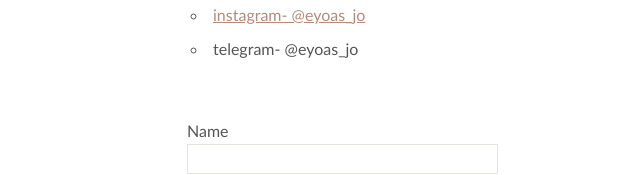
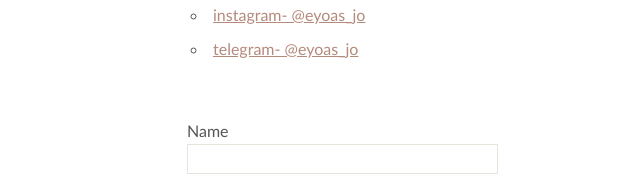
Before and after one commit to Eyoas/Eyoas.github.io, a plain HTML site: page contact.html in a window 1280 px wide. Shown: the part 752-927 px from the top of the page, 263-903 px from the left. Drawn offline with Linux system fonts and the light colour scheme.

Commit message:
Update contact.html

```diff
--- a/contact.html
+++ b/contact.html
@@ -72,7 +72,7 @@
                     <li>tel- +251926517519</li>
                     <li>email- eyoasteketel@gmail.com</li>
                     <li><a href="https://www.instagram.com/eyoas_jo/"> instagram- @eyoas_jo </a></li>
-                    <li><a href="https://t.me/eyoas_jo"></a>telegram- @eyoas_jo</li>
+                    <li><a href="https://t.me/eyoas_jo">telegram- @eyoas_jo</a></li>
                 </ul>
             </div>
         </p>
```
